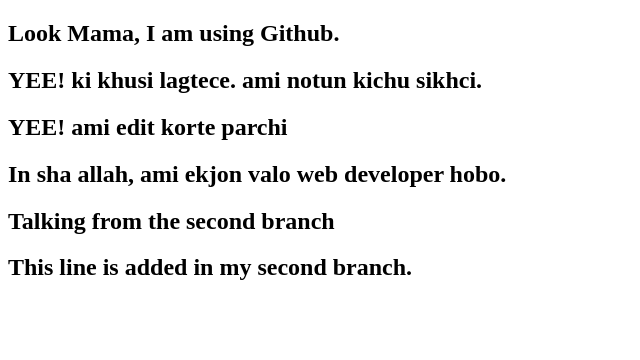
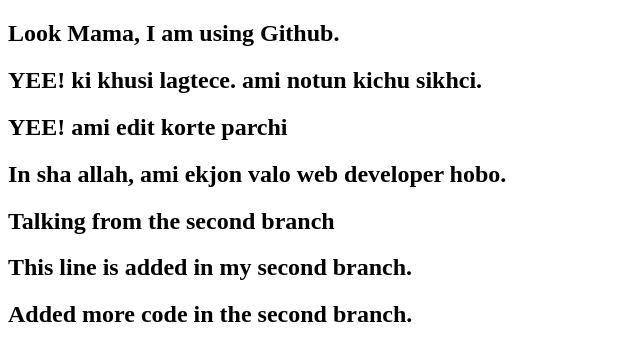
Before and after one commit to Rifat91/My-first-repository, a plain HTML site: page index.html in a window 1280 px wide. Shown: the whole page, without its empty margins (0-640 px from the left). Drawn offline with Linux system fonts and the light colour scheme.

Commit message:
adding more code

```diff
--- a/index.html
+++ b/index.html
@@ -12,6 +12,7 @@
     <h2>In sha allah, ami ekjon valo web developer hobo.</h2>
     <h2>Talking from the second branch</h2>
     <h2>This line is added in my second branch.</h2>
+    <h2>Added more code in the second branch.</h2>
 
 </body>
 </html>
```
